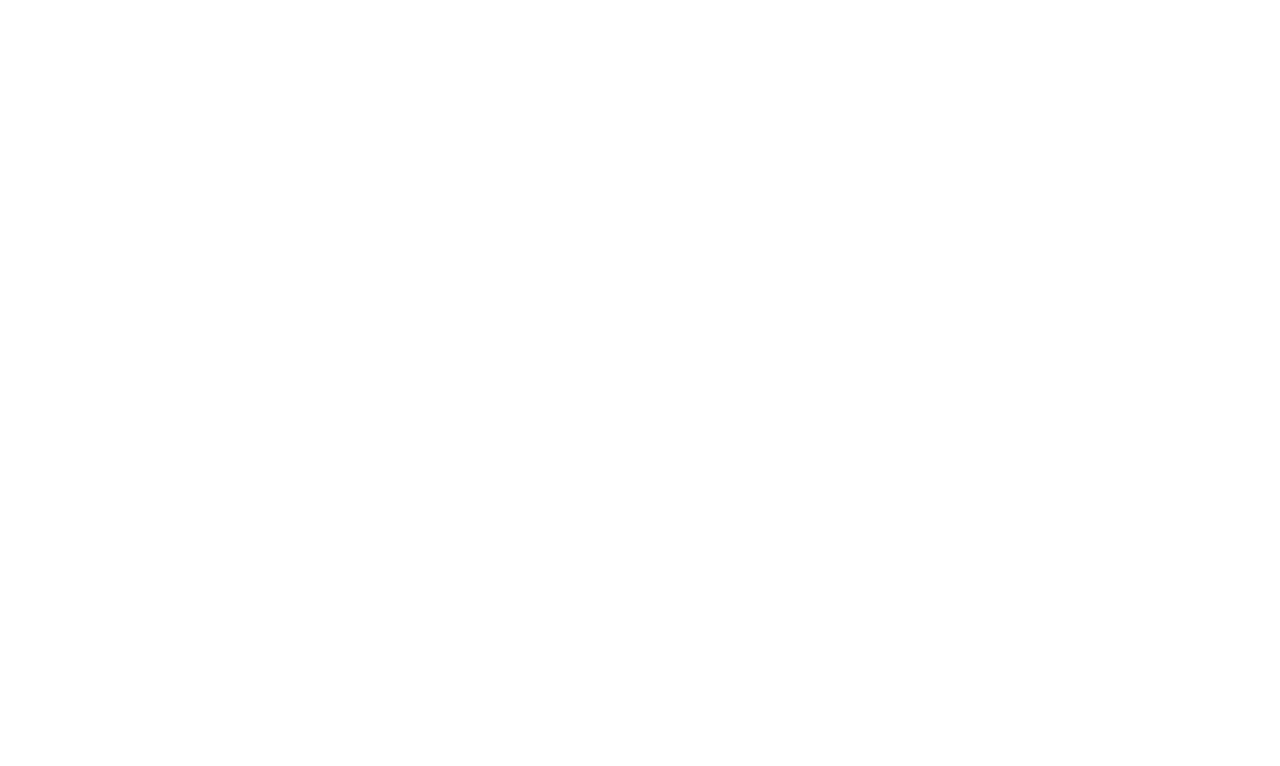
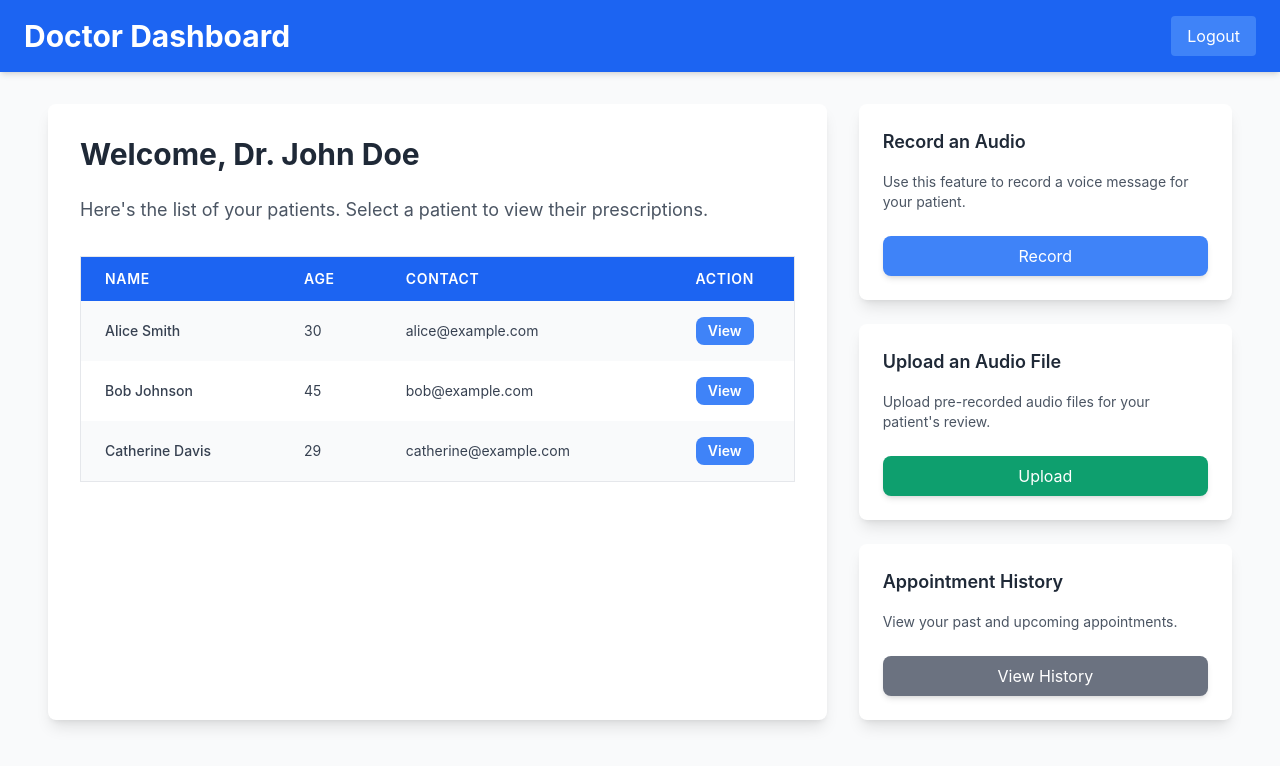
Before and after one commit to aayushbagrecha/hoyahacks, a React (Create React App) app: page /doctor-dashboard in a window 1280 px wide. Before the commit this address had no page. Shown: the top 766 px of the page. Built offline with nearby package versions, Linux system fonts and the light colour scheme.

Commit message:
doctor dashboard + routing

```diff
--- a/src/App.js
+++ b/src/App.js
@@ -1,6 +1,7 @@
 import React from 'react';
 import LoginSignUp from './pages/LoginSignUp';
 import PatientDashboard from './pages/Dashboard/patient/PatientDashboard';
+import DoctorDashboard from './pages/Dashboard/doctor/DoctorDashboard'
 import { BrowserRouter as Router, Routes, Route } from "react-router-dom";
 
 function App() {
@@ -9,6 +10,7 @@
       <Routes>
         <Route path="/" element={<LoginSignUp />} />
         <Route path="/patient-dashboard" element={<PatientDashboard />} />
+        <Route path="/doctor-dashboard" element={<DoctorDashboard />} />
       </Routes>
     </Router>
   );
--- /dev/null
+++ b/src/pages/Dashboard/doctor/DoctorDashboard.js
@@ -0,0 +1,210 @@
+import React, { useState } from "react";
+import UploadAudio from "../../../components/uploadAudio";
+
+const DoctorDashboard = () => {
+  const [isUploadDialogOpen, setIsUploadDialogOpen] = useState(false);
+  const [selectedPatient, setSelectedPatient] = useState(null);
+
+  const patients = [
+    { id: 1, name: "Alice Smith", age: 30, contact: "alice@example.com" },
+    { id: 2, name: "Bob Johnson", age: 45, contact: "bob@example.com" },
+    { id: 3, name: "Catherine Davis", age: 29, contact: "catherine@example.com" },
+  ];
+
+  const prescriptions = {
+    1: {
+      doctorPrescriptions: ["Paracetamol - 500mg", "Ibuprofen - 400mg"],
+      otherDoctorsPrescriptions: ["Amoxicillin - 250mg"],
+    },
+    2: {
+      doctorPrescriptions: ["Atorvastatin - 10mg", "Metformin - 500mg"],
+      otherDoctorsPrescriptions: ["Losartan - 50mg"],
+    },
+    3: {
+      doctorPrescriptions: ["Levothyroxine - 75mcg"],
+      otherDoctorsPrescriptions: ["Omeprazole - 20mg"],
+    },
+  };
+
+  const handleUploadDialogOpen = () => {
+    setIsUploadDialogOpen(true);
+  };
+
+  const handleUploadDialogClose = () => {
+    setIsUploadDialogOpen(false);
+  };
+
+  const handlePatientClick = (patientId) => {
+    setSelectedPatient(patientId);
+  };
+
+  return (
+    <div className="min-h-screen bg-gray-50 flex flex-col">
+      {/* Header */}
+      <header className="bg-blue-600 text-white py-4 shadow-md">
+        <div className="container mx-auto flex justify-between items-center px-6">
+          <h1 className="text-3xl font-bold">Doctor Dashboard</h1>
+          <button
+            className="bg-blue-500 hover:bg-blue-700 text-white py-2 px-4 rounded"
+            onClick={() => alert("Logging out...")}
+          >
+            Logout
+          </button>
+        </div>
+      </header>
+
+      {/* Main Content */}
+      <main className="container mx-auto mt-8 px-6 md:px-8 lg:px-12 grid grid-cols-1 lg:grid-cols-3 gap-8">
+        {/* Patient Info Section */}
+        <section className="col-span-1 lg:col-span-2 bg-white rounded-lg shadow-lg p-8">
+  <h2 className="text-3xl font-bold text-gray-800 mb-6">
+    Welcome, Dr. John Doe
+  </h2>
+  <p className="text-gray-600 text-lg mb-8">
+    Here's the list of your patients. Select a patient to view their prescriptions.
+  </p>
+  <div className="overflow-x-auto">
+    <table className="min-w-full border border-gray-200 bg-white rounded-lg shadow-md">
+      <thead className="bg-blue-600 text-white">
+        <tr>
+          <th className="px-6 py-3 text-left text-sm font-semibold tracking-wider uppercase">
+            Name
+          </th>
+          <th className="px-6 py-3 text-left text-sm font-semibold tracking-wider uppercase">
+            Age
+          </th>
+          <th className="px-6 py-3 text-left text-sm font-semibold tracking-wider uppercase">
+            Contact
+          </th>
+          <th className="px-6 py-3 text-center text-sm font-semibold tracking-wider uppercase">
+            Action
+          </th>
+        </tr>
+      </thead>
+      <tbody>
+        {patients.map((patient, index) => (
+          <tr
+            key={patient.id}
+            className={`hover:bg-blue-50 ${
+              index % 2 === 0 ? "bg-gray-50" : "bg-white"
+            }`}
+          >
+            <td className="px-6 py-4 text-sm text-gray-700 font-medium">
+              {patient.name}
+            </td>
+            <td className="px-6 py-4 text-sm text-gray-700">{patient.age}</td>
+            <td className="px-6 py-4 text-sm text-gray-700">
+              {patient.contact}
+            </td>
+            <td className="px-6 py-4 text-center">
+              <button
+                className="bg-blue-500 text-white text-sm font-semibold py-1 px-3 rounded-lg hover:bg-blue-600 focus:outline-none focus:ring-2 focus:ring-blue-300"
+                onClick={() => handlePatientClick(patient.id)}
+              >
+                View
+              </button>
+            </td>
+          </tr>
+        ))}
+      </tbody>
+    </table>
+  </div>
+
+  {selectedPatient && (
+    <div className="mt-8">
+      <h3 className="text-2xl font-bold text-gray-800 mb-4">
+        Prescriptions for {patients.find((p) => p.id === selectedPatient).name}
+      </h3>
+      {/* Prescriptions by this doctor */}
+      <div className="mb-6">
+        <h4 className="text-xl font-semibold text-gray-700 mb-2">
+          Prescriptions by You
+        </h4>
+        <ul className="list-disc ml-6 text-gray-600">
+          {prescriptions[selectedPatient].doctorPrescriptions.map(
+            (prescription, index) => (
+              <li key={index}>{prescription}</li>
+            )
+          )}
+        </ul>
+      </div>
+
+      {/* Prescriptions by other doctors */}
+      <div>
+        <h4 className="text-xl font-semibold text-gray-700 mb-2">
+          Prescriptions by Other Doctors
+        </h4>
+        <ul className="list-disc ml-6 text-gray-600">
+          {prescriptions[selectedPatient].otherDoctorsPrescriptions.map(
+            (prescription, index) => (
+              <li key={index}>{prescription}</li>
+            )
+          )}
+        </ul>
+      </div>
+    </div>
+  )}
+</section>
+
+
+        {/* Quick Actions Section */}
+        <aside className="space-y-6">
+          {/* Record Button */}
+          <div className="bg-white rounded-lg shadow-lg p-6 flex flex-col">
+            <h3 className="text-lg font-semibold text-gray-800 mb-4">
+              Record an Audio
+            </h3>
+            <p className="text-sm text-gray-600 mb-6">
+              Use this feature to record a voice message for your patient.
+            </p>
+            <button
+              className="bg-blue-500 text-white py-2 px-4 rounded-lg hover:bg-blue-600 shadow-md w-full"
+              onClick={() => alert("Record functionality coming soon!")}
+            >
+              Record
+            </button>
+          </div>
+
+          {/* Upload Button */}
+          <div className="bg-white rounded-lg shadow-lg p-6 flex flex-col">
+            <h3 className="text-lg font-semibold text-gray-800 mb-4">
+              Upload an Audio File
+            </h3>
+            <p className="text-sm text-gray-600 mb-6">
+              Upload pre-recorded audio files for your patient's review.
+            </p>
+            <button
+              className="bg-green-500 text-white py-2 px-4 rounded-lg hover:bg-green-600 shadow-md w-full"
+              onClick={handleUploadDialogOpen}
+            >
+              Upload
+            </button>
+          </div>
+
+          {/* Appointment History */}
+          <div className="bg-white rounded-lg shadow-lg p-6 flex flex-col">
+            <h3 className="text-lg font-semibold text-gray-800 mb-4">
+              Appointment History
+            </h3>
+            <p className="text-sm text-gray-600 mb-6">
+              View your past and upcoming appointments.
+            </p>
+            <button
+              className="bg-gray-500 text-white py-2 px-4 rounded-lg hover:bg-gray-600 shadow-md w-full"
+              onClick={() => alert("View Appointment History")}
+            >
+              View History
+            </button>
+          </div>
+        </aside>
+      </main>
+
+      {/* Upload Dialog */}
+      {isUploadDialogOpen && (
+        <UploadAudio handleClose={handleUploadDialogClose} isOpen={isUploadDialogOpen} />
+      )}
+    </div>
+  );
+};
+
+export default DoctorDashboard;
--- a/src/pages/LoginSignUp.js
+++ b/src/pages/LoginSignUp.js
@@ -43,7 +43,7 @@
         if (data.role === "patient") {
           navigate("/patient-dashboard");
         } else {
-          alert("You are not authorized to access the patient dashboard.");
+          navigate("/doctor-dashboard");
         }
       } else {
         setMessage({ type: 'success', text: 'Signup successful! Please login.' });
```
Also changed, not shown: 2 other files (tests, documents, lock files or other folders).
